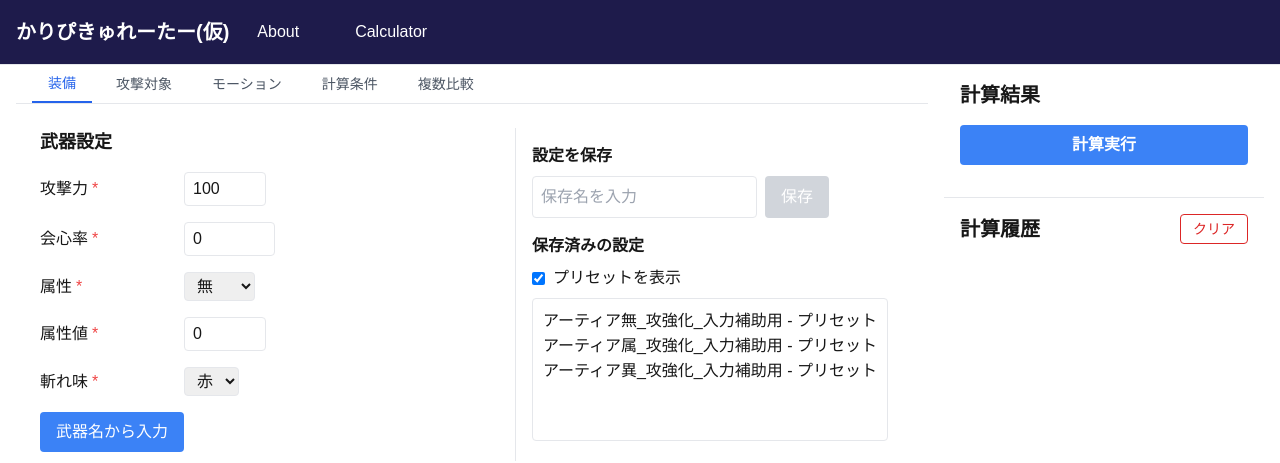
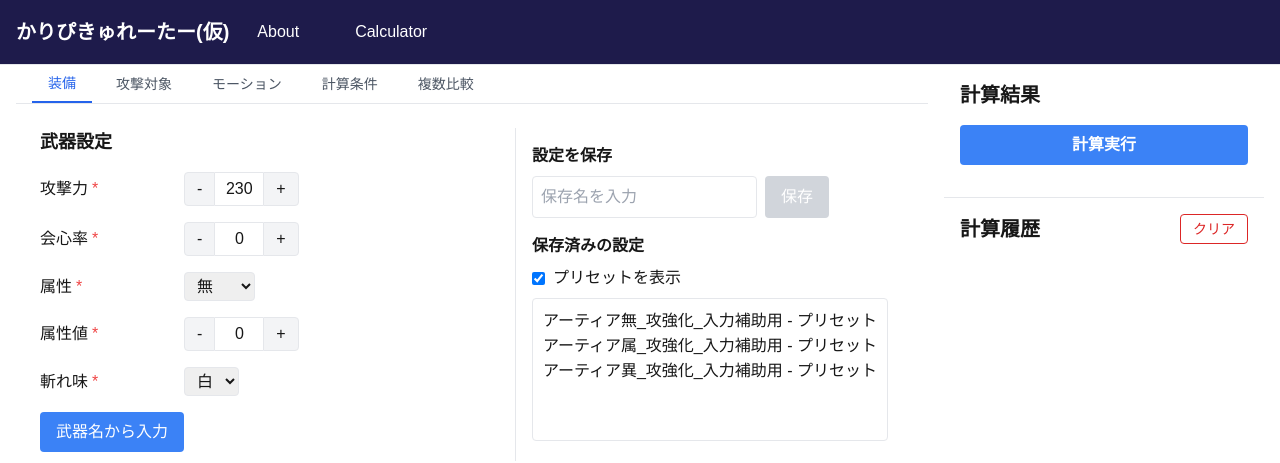
Before and after one commit to aki9284/wilds-dc, a Next.js app: page /wilds-dc/calculator in a window 1280 px wide. Shown: the top 463 px of the page. Built offline with nearby package versions, Linux system fonts and the light colour scheme.

Commit message:
武器設定の数値入力欄を改善（スマホでも操作できる+-ボタン、バックスペース時の挙動）

```diff
--- a/components/calculator/WeaponForm.tsx
+++ b/components/calculator/WeaponForm.tsx
@@ -5,7 +5,7 @@ import { NamedWeaponData, WeaponStats } from '@/models/types/weapon'
 import { WEAPON_STATS_LABELS } from '@/models/constants/weaponLabels'
 import { SHARPNESS_DATA } from '@/models/constants/sharpness';
 import { ELEMENT_TYPES } from '@/models/constants/damageTypes';
-import { useState } from 'react'
+import { useEffect, useRef, useState } from 'react'
 import { WeaponSelectModal } from './WeaponSelectModal'
 
 const FormLabel = ({ name, required = false }: { name: keyof typeof WEAPON_STATS_LABELS, required?: boolean }) => (
@@ -35,31 +35,108 @@ export function WeaponForm() {
     setIsModalOpen(false)
   }
 
+  const NumberInput = ({ value, onChange, min, max, step }: {
+    value: number;
+    onChange: (value: number) => void;
+    min: number;
+    max: number;
+    step: number;
+  }) => {
+    // 内部で文字列として値を保持
+    const [inputValue, setInputValue] = useState(value.toString());
+    const inputRef = useRef<HTMLInputElement>(null);
+
+    // 入力値が変更されたときの処理（親コンポーネントは更新しない）
+    const handleInputChange = (e: React.ChangeEvent<HTMLInputElement>) => {
+      setInputValue(e.target.value);
+    };
+
+    // フォーカスが外れたときに親コンポーネントを更新
+    const handleBlur = () => {
+      if (inputValue === '' || isNaN(Number(inputValue))) {
+        // 無効な値の場合は元の値に戻す
+        setInputValue(value.toString());
+      } else {
+        // 値の範囲を確認して調整
+        const numValue = Number(inputValue);
+        if (numValue < min) {
+          setInputValue(min.toString());
+          onChange(min);
+        } else if (numValue > max) {
+          setInputValue(max.toString());
+          onChange(max);
+        } else {
+          setInputValue(numValue.toString());
+          onChange(numValue);
+        }
+      }
+    };
+
+    // ボタンクリックでの値変更と自動フォーカス維持
+    const handleButtonClick = (newValue: number) => {
+      const adjustedValue = Math.max(min, Math.min(max, newValue));
+      onChange(adjustedValue);
+      setInputValue(adjustedValue.toString());
+      // ボタンクリック後もフォーカスを維持
+      inputRef.current?.focus();
+    };
+
+    // 外部からの値変更を反映
+    useEffect(() => {
+      if (!document.activeElement || document.activeElement !== inputRef.current) {
+        setInputValue(value.toString());
+      }
+    }, [value]);
+
+    return (
+      <div className="flex items-center">
+        <button
+          type="button"
+          onClick={() => handleButtonClick(value - step)}
+          className="px-3 py-1 border rounded-l bg-gray-100"
+        >
+          -
+        </button>
+        <input
+          ref={inputRef}
+          type="text"
+          value={inputValue}
+          onChange={handleInputChange}
+          onBlur={handleBlur}
+          className="border-y w-12 text-center px-2 py-1 [appearance:textfield] [&::-webkit-outer-spin-button]:appearance-none [&::-webkit-inner-spin-button]:appearance-none"
+        />
+        <button
+          type="button"
+          onClick={() => handleButtonClick(value + step)}
+          className="px-3 py-1 border rounded-r bg-gray-100"
+        >
+          +
+        </button>
+      </div>
+    )
+  }
+
   return (
     <>
       <form className="space-y-4">
         <div className="flex items-center gap-4">
           <FormLabel name="attack" />
-          <input
-            type="number"
+          <NumberInput
             value={stats.attack}
-            onChange={(e) => setStats({ ...stats, attack: Number(e.target.value) })}
-            className="border rounded px-2 py-1"
-            step="10"
-            min="90"
-            max="500"
+            onChange={(value) => setStats({ ...stats, attack: value })}
+            min={90}
+            max={500}
+            step={5}
           />
         </div>
         <div className="flex items-center gap-4">
           <FormLabel name="affinity" />
-          <input
-            type="number"
+          <NumberInput
             value={stats.affinity}
-            onChange={(e) => setStats({ ...stats, affinity: Number(e.target.value) })}
-            className="border rounded px-2 py-1"
-            step="5"
-            min="-100"
-            max="100"
+            onChange={(value) => setStats({ ...stats, affinity: value })}
+            min={-100}
+            max={100}
+            step={5}
           />
         </div>
         <div className="flex items-center gap-4">
@@ -78,14 +155,12 @@ export function WeaponForm() {
         </div>
         <div className="flex items-center gap-4">
           <FormLabel name="elementValue" />
-          <input
-            type="number"
+          <NumberInput
             value={stats.elementValue}
-            onChange={(e) => setStats({ ...stats, elementValue: Number(e.target.value) })}
-            className="border rounded px-2 py-1"
-            step="10"
-            min="0"
-            max="990"
+            onChange={(value) => setStats({ ...stats, elementValue: value })}
+            min={0}
+            max={990}
+            step={10}
           />
         </div>
         <div className="flex items-center gap-4">
--- a/models/atoms/weaponAtom.ts
+++ b/models/atoms/weaponAtom.ts
@@ -2,9 +2,9 @@ import { atom } from 'jotai'
 import { WeaponStats } from '@/models/types/weapon'
 
 export const currentWeaponStatsAtom = atom<WeaponStats>({
-  attack: 100,
+  attack: 230,
   affinity: 0,
   elementType: "none",
   elementValue: 0,
-  sharpness: 'red'
+  sharpness: 'white'
 })
```
